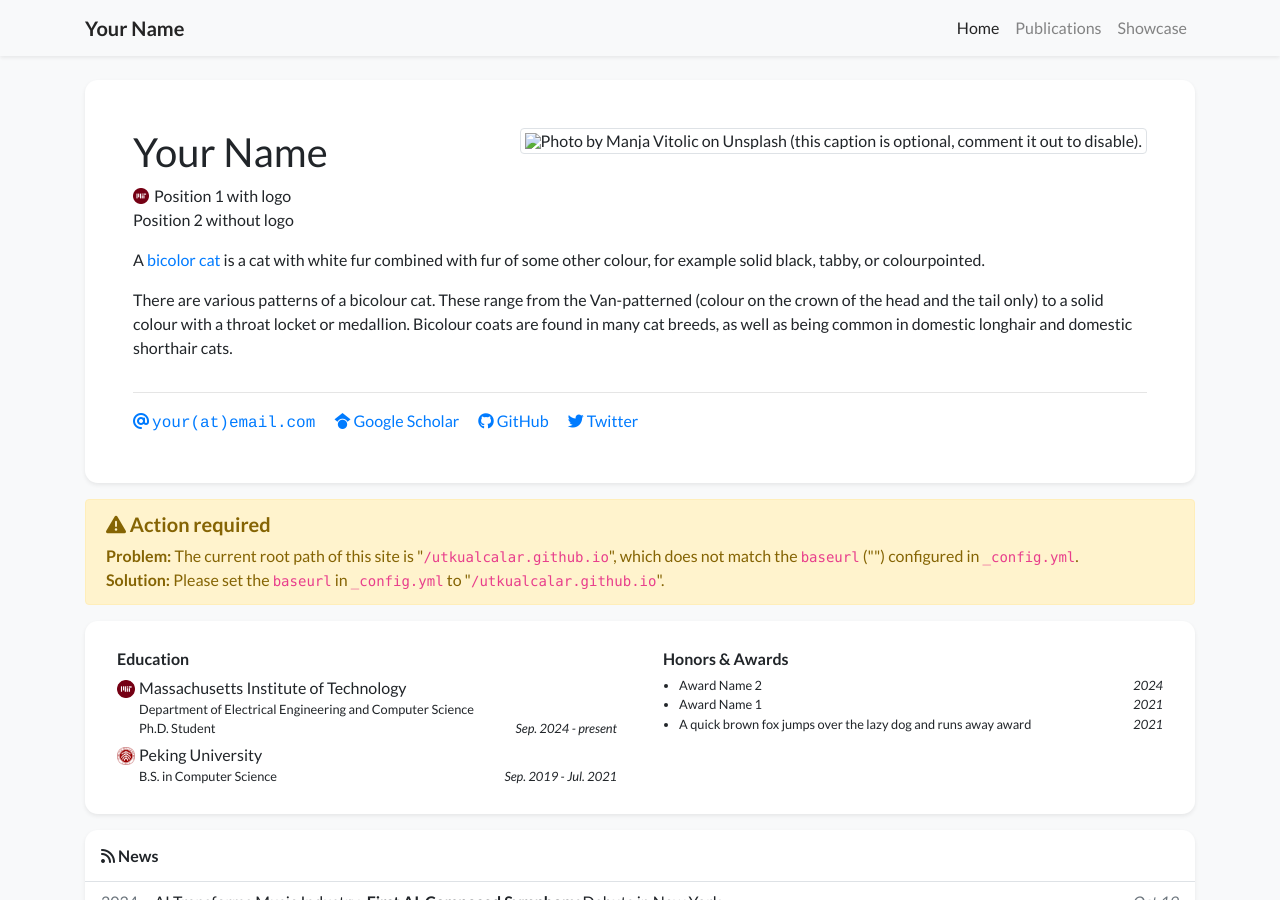
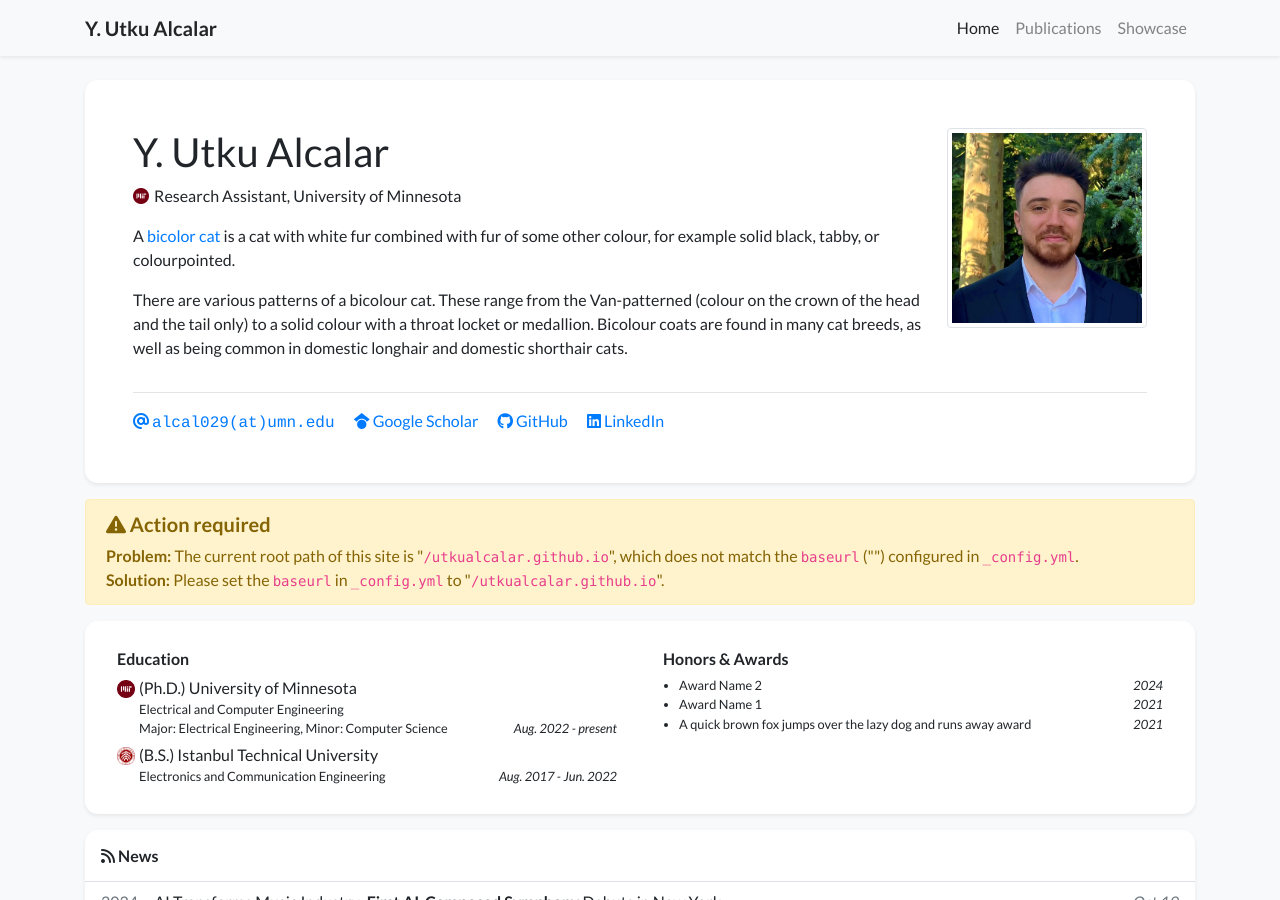
Before and after one commit to utkualcalar/utkualcalar.github.io, a Jekyll site: the page built from index.html, in a window 1280 px wide and 900 px high. Built offline with Jekyll 4.4.1, drawn with Linux system fonts in a browser that asks for light colours; nearby versions of some CDN libraries; a style sheet for code colours, icons or effects is not loaded.

Commit message:
Update profile.yml

```diff
--- a/_data/profile.yml
+++ b/_data/profile.yml
@@ -1,22 +1,22 @@
-primary_name: "Your Name"
+primary_name: "Y. Utku Alcalar"
 secondary_name: ""
-navbar_name: "Your Name"
+navbar_name: "Y. Utku Alcalar"
 
 positions:
 - logo: /assets/images/badges/MIT_Social_circle.png  # Logo is optional
-  name: Position 1 with logo
-- name: Position 2 without logo
+  name: Research Assistant, University of Minnesota
+#- name: Position 2 without logo
 
 
-email: "your@email.com"
+email: "alcal029@umn.edu"
 # cv_link: link-to-your-cv-file
-gscholar: xFmQpf4AAAAJ  # This is an example, replace it with your own Google Scholar ID
-github: your_github_id
-twitter: your_twitter_id  # Do not include the '@' symbol
+gscholar: 9N2YMjEAAAAJ
+github: ualcalar17
+# twitter: your_twitter_id  # Do not include the '@' symbol
 # wechat_qrcode: /assets/images/etc/wechat.jpg
 # wechat_prompt: >-
 #   Please tell me your <strong>name</strong> and <strong>affiliation</strong> (current or past) when adding my wechat. Thanks!
-# linkedin: your-linked-in-id
+linkedin: yasar-utku-alcalar
 # orcid: 0000-0000-0000-0000
 
 short_bio_text_justify: false
@@ -30,21 +30,21 @@ short_bio: >-
     as well as being common in domestic longhair and domestic shorthair cats.
   </p>
 
-portrait_url: /assets/images/photos/portrait.jpg
+portrait_url: /assets/images/portrait.jpg
 portrait_caption: >-
   Photo by Manja Vitolic on Unsplash (this caption is optional, comment it out to disable).
 
 education:
-- name: Massachusetts Institute of Technology
+- name: (Ph.D.) University of Minnesota
   logo: /assets/images/badges/MIT_Social_circle.png
   position: >-
-    Department of Electrical Engineering and Computer Science <br/>
-    Ph.D. Student
-  date: Sep. 2024 - present
-- name: Peking University
+    Electrical and Computer Engineering <br/>
+    Major: Electrical Engineering, Minor: Computer Science
+  date: Aug. 2022 - present
+- name: (B.S.) Istanbul Technical University
   logo: /assets/images/badges/PKU_red.png
-  position: B.S. in Computer Science
-  date: Sep. 2019 - Jul. 2021
+  position: Electronics and Communication Engineering
+  date: Aug. 2017 - Jun. 2022
 
 # experience:
 # - name: Peking University
```
